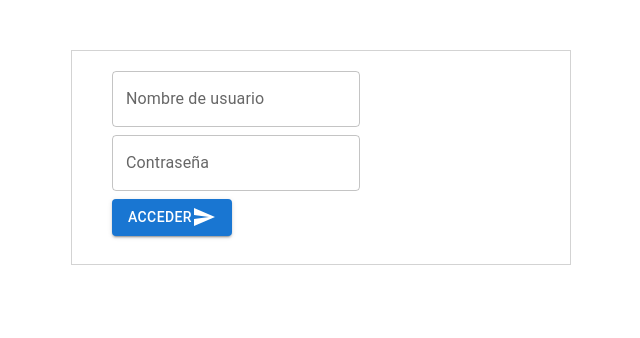
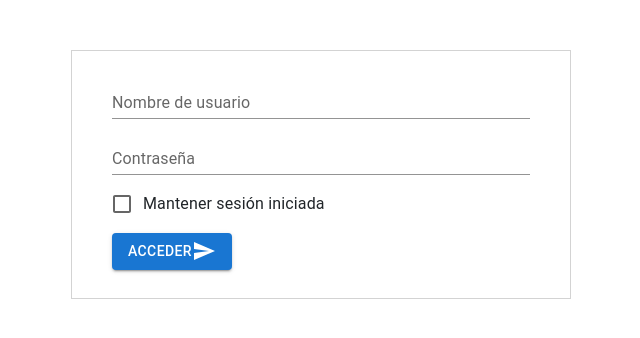
Before and after one commit to puniker/CV-maker, a React (Vite) app in the folder app/: page /plantillas in a window 1280 px wide. Shown: the top 338 px of the page, without its empty margins (319-959 px from the left). Built offline with nearby package versions, Linux system fonts and the light colour scheme.

Commit message:
Checkbox form elemtns

```diff
--- a/app/src/components/CvForm/SectionEstudios.jsx
+++ b/app/src/components/CvForm/SectionEstudios.jsx
@@ -1,7 +1,7 @@
 import React, { useEffect, useState } from 'react'
 import FormElements from '../FormElements'
 import { useForm } from "react-hook-form"
-import {IconButton, Button, Alert, Accordion, AccordionSummary, AccordionDetails, Typography, Grid} from '@mui/material'
+import {IconButton, Button, Alert, Accordion, AccordionSummary, AccordionDetails, Typography, Grid, Snackbar} from '@mui/material'
 import DeleteIcon from '@mui/icons-material/Delete'
 import SaveIcon from '@mui/icons-material/Save';
 import ExpandMoreIcon from '@mui/icons-material/ExpandMore';
@@ -80,9 +80,16 @@ function SectionGeneral ( props ) {
         setFields(values);
 
     }
+    const handleCloseAlert = () => {
+        setShowMsg( false )
+    }
     return (
         <>
-            { ( showMsg ) ? <Alert key="error-msg" severity="success" show={showMsg}>Se han guardado tus datos.</Alert> : '' }
+            <Snackbar open={showMsg} autoHideDuration={6000} onClose={handleCloseAlert}>
+                <Alert onClose={handleCloseAlert} severity="success" sx={{ width: '100%' }}>
+                    Se han guardado tu datos
+                </Alert>
+            </Snackbar>
             <form className="" onSubmit={handleSubmit(onSubmit)} >
 
                 { fields.map((item, index) => (
@@ -112,8 +119,6 @@ function SectionGeneral ( props ) {
                                         defaultValue={item.titulo}
                                         />
                                 </Grid>
-                            </Grid>
-                            <Grid container spacing={2}>
                                 <Grid item xs={6}>
                                     <FormElements.Input
                                         type='text'
@@ -132,8 +137,6 @@ function SectionGeneral ( props ) {
                                         defaultValue={item.ciudad}
                                     />
                                 </Grid>
-                            </Grid>
-                            <Grid container spacing={2}>
                                 <Grid item xs={6}>
                                     <FormElements.Input
                                         type='date'
@@ -152,8 +155,6 @@ function SectionGeneral ( props ) {
                                         defaultValue={item.fecha_fin}
                                     />
                                 </Grid>
-                            </Grid>
-                            <Grid container spacing={2}>
                                 <Grid item xs={12}>
                                     <FormElements.Input
                                         type='textarea'
@@ -163,6 +164,15 @@ function SectionGeneral ( props ) {
                                         defaultValue={item.descripcion}
                                     />
                                 </Grid>
+
+                                <Grid item xs={12}>
+                                    <FormElements.Checkbox
+                                        name="ocultar_en_cv"
+                                        register={register}
+                                        label="Ocultar en el CV"
+                                        defaultChecked={false}
+                                    />
+                                </Grid>
                             </Grid>
                                 </div>
                         </AccordionDetails>
@@ -170,11 +180,14 @@ function SectionGeneral ( props ) {
 
                 ))}
 
-
-                <Button color="secondary" onClick={addItem}>Añadir elemento</Button>
-                <br />
-                <br />
-                <Button variant="contained" color="success" type="submit" startIcon={<SaveIcon />}>Guardar datos</Button>
+                <Grid container spacing={2}>
+                    <Grid item xs={12}>
+                        <Button color="secondary" onClick={addItem}>Añadir elemento</Button>
+                    </Grid>
+                    <Grid item xs={12}>
+                        <Button variant="contained" color="success" type="submit" startIcon={<SaveIcon />}>Guardar datos</Button>
+                    </Grid>
+                </Grid>
             </form>
 
 
--- /dev/null
+++ b/app/src/components/FormElements/Checkbox.jsx
@@ -0,0 +1,16 @@
+import { FormControlLabel, FormGroup, Checkbox } from "@mui/material"
+import React from "react"
+
+export default ({label, name, register, required, defaultChecked=false}) => {
+
+    return (
+        <FormGroup>
+            {(defaultChecked)
+            ? <FormControlLabel control={<Checkbox { ...register(name, {required}) } defaultChecked />} label={label} />
+            : <FormControlLabel control={<Checkbox { ...register(name, {required}) } />} label={label} />
+            }
+
+        </FormGroup>
+    )
+
+}
--- a/app/src/components/FormElements/Input.jsx
+++ b/app/src/components/FormElements/Input.jsx
@@ -2,12 +2,13 @@ import { FormControl, TextField } from '@mui/material'
 import React from 'react'
 
 
-export default ( {type, label, name, register, required, defaultValue, description} ) => {
+export default ( {type= "text", label, name, register, required, defaultValue, description} ) => {
 
     return (
         <>
         <FormControl fullWidth>
             <TextField
+                type={type}
                 id="standard-basic"
                 label={label}
                 variant="standard"
--- /dev/null
+++ b/app/src/components/FormElements/Password.jsx
@@ -0,0 +1,57 @@
+import React, { useState } from "react"
+import { FormControl, InputLabel, OutlinedInput, InputAdornment } from "@mui/material"
+import Visibility from '@mui/icons-material/Visibility';
+import VisibilityOff from '@mui/icons-material/VisibilityOff';
+
+export default ({label, name, register, required, defaultValue, description} ) => {
+
+
+  const [values, setValues] = useState({
+    amount: '',
+    password: '',
+    weight: '',
+    weightRange: '',
+    showPassword: false,
+  })
+
+  const handleChange = (prop) => ( evt ) => {
+    setValues({ ...values, [prop]: evt.target.value })
+  }
+
+  const handleClickShowPassword = () => {
+    setValues({
+      ...values,
+      showPassword: !values.showPassword,
+    })
+  }
+
+  const handleMouseDownPassword = (event) => {
+    event.preventDefault();
+  };
+
+
+  return (
+      <FormControl sx={{ m: 1, width: '25ch' }} variant="outlined">
+        <InputLabel htmlFor="outlined-adornment-password">{label}</InputLabel>
+        <OutlinedInput
+          id="outlined-adornment-password"
+          type={values.showPassword ? 'text' : 'password'}
+          value={values.password}
+          onChange={handleChange('password')}
+          endAdornment={
+            <InputAdornment position="end">
+              <IconButton
+                aria-label="toggle password visibility"
+                onClick={handleClickShowPassword}
+                onMouseDown={handleMouseDownPassword}
+                edge="end"
+              >
+                {values.showPassword ? <VisibilityOff /> : <Visibility />}
+              </IconButton>
+            </InputAdornment>
+          }
+          label={label}
+        />
+      </FormControl>
+  )
+}
--- a/app/src/components/FormElements/Select.jsx
+++ b/app/src/components/FormElements/Select.jsx
@@ -2,8 +2,6 @@ import React, { useState } from 'react'
 import {InputLabel, Select, FormControl, MenuItem} from '@mui/material'
 
 export default ({label, name, register, required, defaultValue, options, description}) => {
-
-    //const [value, setValue] = useState( defaultValue )
 
     return (
         <FormControl fullWidth>
--- a/app/src/components/FormElements/index.jsx
+++ b/app/src/components/FormElements/index.jsx
@@ -1,7 +1,11 @@
 import Input from './Input'
 import Select from './Select'
+import Checkbox from './Checkbox'
+import Password from './Password'
 
 export default {
     Input,
-    Select
+    Select,
+    Checkbox,
+    Password
 }
--- a/app/src/pages/Login.jsx
+++ b/app/src/pages/Login.jsx
@@ -2,8 +2,9 @@ import { useState } from "react"
 import axios from "axios"
 import { useForm } from "react-hook-form"
 import styled from "styled-components"
-import {Grid, TextField, Button, Container, Alert} from '@mui/material'
+import {Grid, TextField, Button, Container, Alert, FormControl} from '@mui/material'
 import {Send} from '@mui/icons-material';
+import FormElements from "../components/FormElements"
 
 const FormWrapper = styled.section`
   max-width: 500px;
@@ -65,19 +66,26 @@ export default ( {setIsLogged} ) => {
                 <form onSubmit={handleSubmit(submit)} >
                   <Grid container spacing={1}>
                     <Grid item xs={12}>
-                      <TextField
-                          type="text"
+                      <FormElements.Input
+                          type='text'
+                          register={register}
                           label="Nombre de usuario"
-                          variant="outlined"
-                          {...register('username')}
-                        />
+                          name='username'
+                      />
                     </Grid>
                     <Grid item xs={12}>
-                      <TextField
-                        type="password"
-                        label="Contraseña"
-                        variant="outlined"
-                        {...register('password')}
+                      <FormElements.Input
+                          type='password'
+                          register={register}
+                          label="Contraseña"
+                          name='password'
+                      />
+                    </Grid>
+                    <Grid item xs={12}>
+                      <FormElements.Checkbox
+                        name="mantener_sesion"
+                        label="Mantener sesión iniciada"
+                        register={register}
                       />
                     </Grid>
                     <Grid item xs={4}>
```
Also changed, not shown: app/src/components/CvForm/SectionGeneral.jsx (+14 -21 lines).
